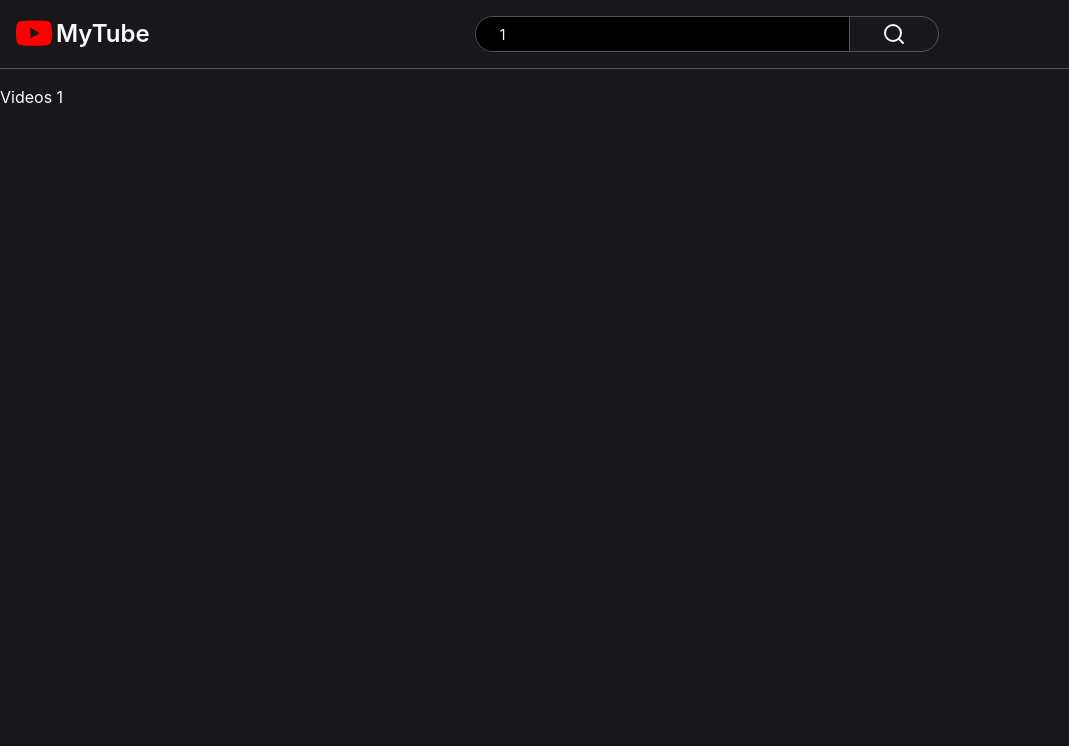
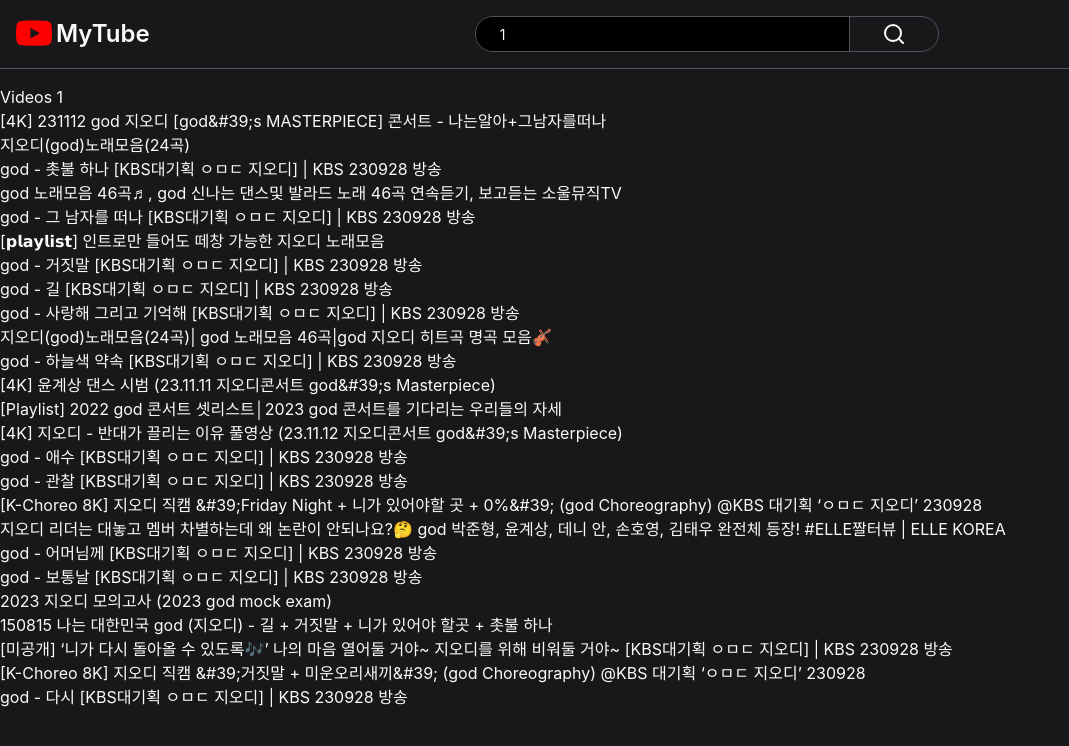
Before and after one commit to areum59/React, a React (Create React App) app in the folder youtube/: page /videos/1 in a window 1280 px wide. Shown: the top 746 px of the page, without its empty margins (0-1069 px from the left). Built offline with nearby package versions, Linux system fonts and the light colour scheme.

Commit message:
VideoCard - Mock Data

```diff
--- a/youtube/src/App.js
+++ b/youtube/src/App.js
@@ -1,13 +1,20 @@
 import './App.css';
 import { Outlet } from 'react-router-dom' // 리액트 라우터로부터 Outlet을 불러온다.
 import SearchHeader from './components/SearchHeader';
+import { QueryClient, QueryClientProvider } from '@tanstack/react-query'
+import { ReactQueryDevtools } from '@tanstack/react-query-devtools';
+
+const queryClient = new QueryClient()
 
 function App() {
   return (
     <>
       <SearchHeader />
-      <Outlet />
-      {/* 자식 요소들을 보여줄 수 있도록 <Outlet>을 설정. */}
+      <QueryClientProvider client={queryClient}>
+        {/* 자식 요소들을 보여줄 수 있도록 <Outlet>을 설정. */}
+        <Outlet />
+        <ReactQueryDevtools initialIsOpen={false} />
+      </QueryClientProvider>
     </>
   );
 }
--- /dev/null
+++ b/youtube/src/components/VideoCard.jsx
@@ -0,0 +1,9 @@
+import React from 'react';
+
+export default function VideoCard({ video }) {
+    return (
+        <div>
+            {video.snippet.title}
+        </div>
+    );
+}
--- a/youtube/src/pages/Videos.jsx
+++ b/youtube/src/pages/Videos.jsx
@@ -1,12 +1,36 @@
 import React from 'react';
 import { useParams } from 'react-router-dom';
+import { useQuery } from '@tanstack/react-query'
+import VideoCard from '../components/VideoCard';
+
 
 export default function Videos() {
     const { keyword } = useParams();
+    const { isLoding, error, data: videos } = useQuery({
+        queryKey: ['videos', keyword],  // 배열의 형태고 지정.
+        queryFn: async () => {
+            return fetch(`/videos/${keyword ? 'search' : 'popular'}.json`)
+                .then((res) => res.json())
+                .then((data) => data.items);
+        }
+    })
+
     return (
+      <>
         <div>
-            Videos {keyword ? `${keyword}` : '🔥🔥🔥🔥🔥'}
-            {/* keyword가 존재 한다면 keyword에 관한 리스트를, 없다면 🔥🔥🔥🔥🔥을 보여준다 */}
+          Videos {keyword ? `${keyword}` : "🔥🔥🔥🔥🔥"}
+          {/* keyword가 존재 한다면 keyword에 관한 리스트를, 없다면 🔥🔥🔥🔥🔥을 보여준다 */}
         </div>
+
+        {isLoding && <p>Loding...</p>}
+        {error && <p>에러가 발생했다! 🤔</p>}
+        {videos && (
+            <ul>
+                {videos.map(video => (
+                    <VideoCard key={video.id} video={video} />
+                ))}
+            </ul>
+        )}
+      </>
     );
 }
```
